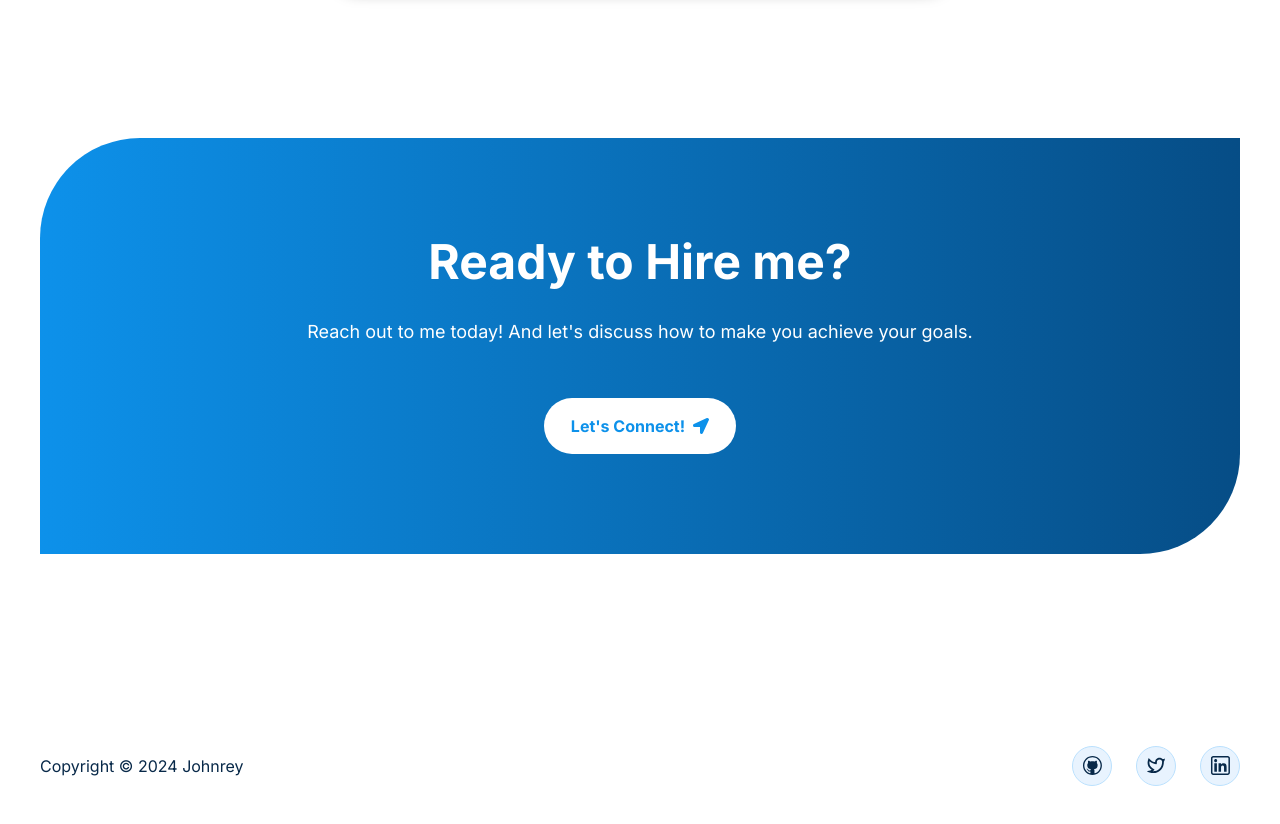
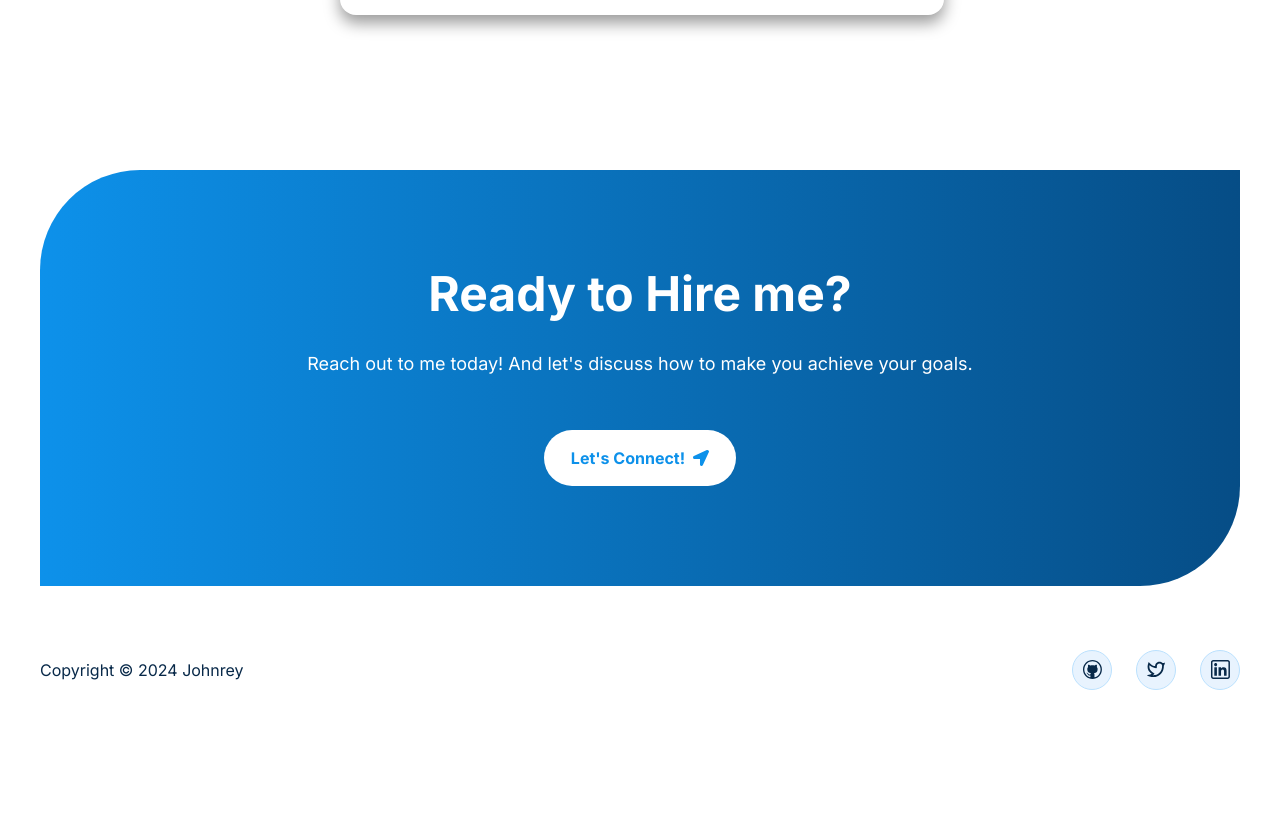
Before and after one commit to johnreyluntayao/my-portfolio, a Next.js app: page / in a window 1280 px wide. Shown: the part 7195-8019 px from the top of the page. After the commit the page ends 7917 px from the top, so only its background shows below. Built offline with nearby package versions, Linux system fonts and the light colour scheme.

Commit message:
included the contact section in the detailed projects page

```diff
--- a/app/projects/[projectid]/page.tsx
+++ b/app/projects/[projectid]/page.tsx
@@ -10,6 +10,7 @@ import React from 'react'
 import ImageGrid from '@/components/ui/ImageGrid'
 import TechImplementation from '@/components/TechImplementation'
 import ProjectContributions from '@/components/ProjectContributions'
+import Contact from '@/components/Contact'
 
 
 
@@ -50,12 +51,11 @@ const page = ({params} : {
       </div>
     </div>
 
-
-
-  <div className="relative flex justify-center items-center flex-col overflow-hidden mx-auto sm:px-10 px-5">
-      <Footer />
+  <div className="flex justify-center items-center flex-col overflow-hidden mx-auto sm:px-10 px-5">
+      <Contact />
    </div>
 
+   <Footer />
   </main>
   )
 }
--- a/components/Contact.tsx
+++ b/components/Contact.tsx
@@ -32,7 +32,7 @@ const Contact = () => {
   return (
     <section
     ref={footerRef}
-      className='relative p-[100px] w-full mx-auto sm:px-10 px-5 bg-gradient-to-r from-science-blue-500 to-science-blue-800 rounded-tl-[100px] rounded-br-[100px] mt-32'
+      className='relative p-[100px] w-full mx-auto sm:px-10 px-5 bg-gradient-to-r from-science-blue-500 to-science-blue-800 rounded-tl-[100px] rounded-br-[100px]'
       id="contact"
     >
          <motion.div
--- a/components/Footer.tsx
+++ b/components/Footer.tsx
@@ -33,7 +33,7 @@ const Footer = () => {
   return (
     <footer
       ref={footerRef}
-      className='relative z-10 w-full pt-32 pb-10 mx-auto sm:px-10 px-5'
+      className='relative z-10 w-full pb-8 mx-auto sm:px-10 px-5'
       id="contact"
     >
       {/* <div className='absolute left-0 bottom-0 w-full min-h-96 z-0'>
--- a/components/ProjectContributions.tsx
+++ b/components/ProjectContributions.tsx
@@ -44,7 +44,7 @@ const ProjectContributions = ({id} : {id: number}) => {
       </motion.h1>
 
       {contributions ? (
-            <div className={`w-full mt-32 grid md:grid-cols-2 grid-cols-1 gap-10 gap-y-20 lg:gap-10 place-items-center lg:grid-cols-${Math.min(
+            <div className={`w-full my-32 grid md:grid-cols-2 grid-cols-1 gap-10 gap-y-20 lg:gap-10 place-items-center lg:grid-cols-${Math.min(
               contributions.roles.length,
               4
             )}`}>
--- a/components/Projects.tsx
+++ b/components/Projects.tsx
@@ -8,7 +8,7 @@ import { motion } from 'framer-motion'
 
 const Projects = () => {
   return (
-    <div className='pt-24' id="projects">
+    <div className='py-32' id="projects">
       <motion.h1
         className='heading text-science-blue-950'
         initial={{ opacity: 0, y: -50 }}
```
